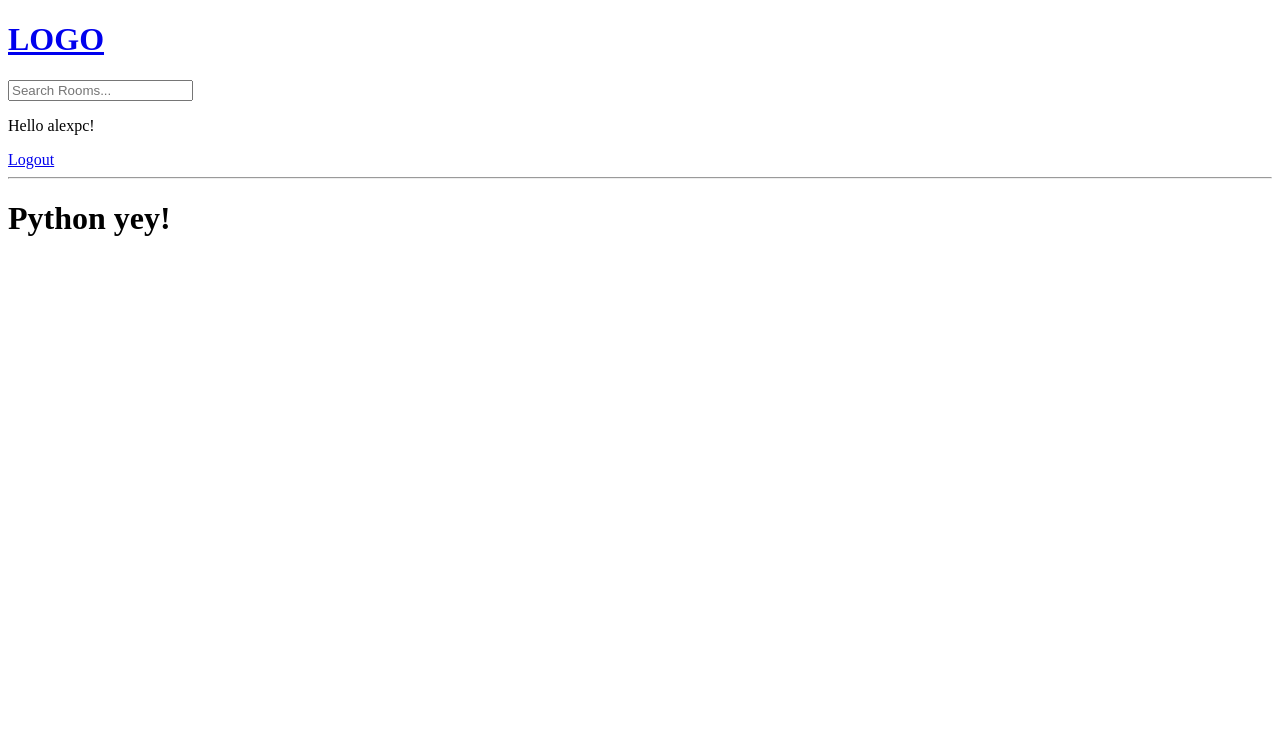
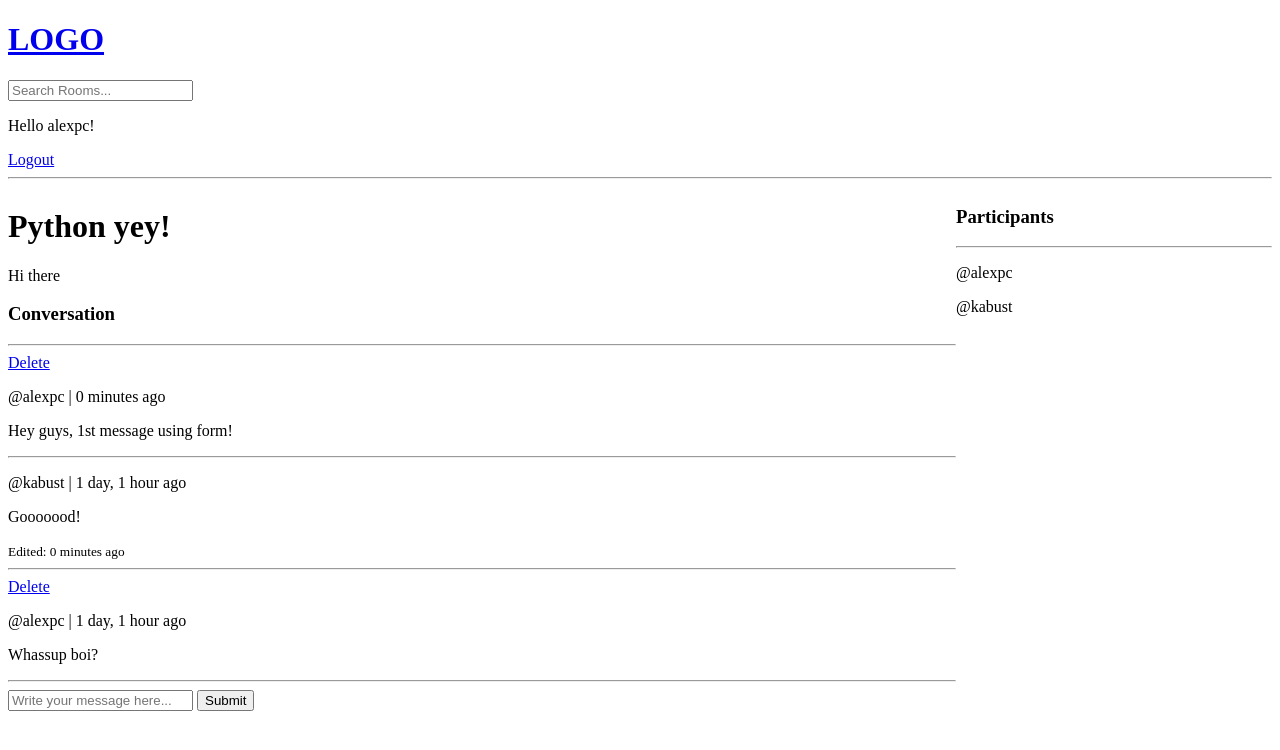
Before and after one commit to kabust/StudyBud, a Django app: page /room/2/ in a window 1280 px wide. Shown: the top 750 px of the page. Run offline with Django 4.2, Linux system fonts and the light colour scheme; a user stored in the database is signed in; data comes from the database, SQL or seed files in the repository; both versions use the stored data as it was after the commit.

Commit message:
Chat messaged CRUD & Activity Feed

```diff
--- a/main/models.py
+++ b/main/models.py
@@ -16,10 +16,9 @@ class Room(models.Model):
     topic = models.ForeignKey(Topic, on_delete=models.SET_NULL, null=True)
     name = models.CharField(max_length=200)
     description = models.TextField(null=True, blank=True)
-    # participants =
+    participants = models.ManyToManyField(User, related_name='Participants', blank=True)
     updated = models.DateTimeField(auto_now=True)
     created = models.DateTimeField(auto_now_add=True)
-
 
     class Meta:
         ordering = ['-updated', '-created']
@@ -35,5 +34,8 @@ class Message(models.Model):
     updated = models.DateTimeField(auto_now=True)
     created = models.DateTimeField(auto_now_add=True)
 
+    class Meta:
+        ordering = ['-updated', '-created']
+
     def __str__(self):
         return self.body[0:50]
--- a/main/templates/main/room.html
+++ b/main/templates/main/room.html
@@ -2,6 +2,61 @@
 
 {% block content %}
 
-<h1>{{room.name}}</h1>
+<style>
+    .room-container{
+        display: grid;
+        grid-template-columns: 3fr 1fr;
+</style>
+
+<div class="room-container">
+
+    <div>
+
+        <h1>{{room.name}}</h1>
+
+        <p>{{room.description}}</p>
+
+        <div class="comment-wrapper">
+            <h3>Conversation</h3>
+            <hr>
+
+            {% for message in room_messages %}
+                <div>
+                    {% if request.user == message.user %}
+                    <a href="{% url 'delete-message' message.id %}">Delete</a>
+                    {% endif %}
+                    <p>@{{message.user}} | {{message.created|timesince}} ago</p>
+                    <p>{{message.body}}</p>
+                    {% if message.updated != message.created %}
+                    <small>Edited: {{message.updated|timesince}} ago</small>
+                    {% endif %}
+                    <hr>
+                </div>
+            {% endfor %}
+        </div>
+
+        {% if request.user.is_authenticated %}
+        <div class="comment-form">
+            <form method="POST" action="">
+                {% csrf_token %}
+                <input type="text" name="body" placeholder="Write your message here..." />
+                <input type="Submit" value="Submit" />
+            </form>
+        </div>
+        {% endif %}
+
+    </div>
+
+    <div>
+        <h3>Participants</h3>
+        <hr>
+        {% for participant in participants %}
+            <div>
+                <p>@{{participant.username}}</p>
+            </div>
+        {% endfor %}
+    </div>
+
+</div>
 
 {% endblock %}
--- a/main/urls.py
+++ b/main/urls.py
@@ -13,5 +13,6 @@ urlpatterns = [
     path('create-room/', views.createRoom, name='create-room'),
     path('update-room/<str:pk>/', views.updateRoom, name='update-room'),
     path('delete-room/<str:pk>/', views.deleteRoom, name='delete-room'),
+    path('delete-message/<str:pk>/', views.deleteMessage, name='delete-message'),
 
 ]
--- a/main/views.py
+++ b/main/views.py
@@ -6,7 +6,7 @@ from django.contrib import messages
 from django.contrib.auth.models import User
 from django.contrib.auth import authenticate, login, logout
 from django.contrib.auth.forms import UserCreationForm
-from .models import Room, Topic
+from .models import Room, Topic, Message
 from .forms import RoomForm
 
 
@@ -68,15 +68,28 @@ def home(request):
 
     topics = Topic.objects.all()
     room_count = rooms.count()
+    room_messages = Message.objects.filter(Q(room__topic__name__icontains=q)).order_by('-created')
 
-    context = {'rooms': rooms, 'topics': topics, 'room_count': room_count}
+    context = {'rooms': rooms, 'topics': topics,
+               'room_count': room_count, 'room_messages': room_messages}
     return render(request, 'main/home.html', context)
 
 
 def room(request, pk):
     room = Room.objects.get(id=pk)
-    context = {'room': room}
+    room_messages = room.message_set.all().order_by('-created')
+    participants = room.participants.all()
 
+    if request.method == 'POST':
+        message = Message.objects.create(
+            user=request.user,
+            room=room,
+            body=request.POST.get('body')
+        )
+        room.participants.add(request.user)
+        return redirect('room', pk=room.id)
+
+    context = {'room': room, 'room_messages': room_messages, 'participants': participants}
     return render(request, 'main/room.html', context)
 
 
@@ -111,6 +124,7 @@ def updateRoom(request, pk):
     return render(request, 'main/room_form.html', context)
 
 
+@login_required(login_url='login')
 def deleteRoom(request, pk):
     room = Room.objects.get(id=pk)
 
@@ -122,3 +136,16 @@ def deleteRoom(request, pk):
         room.delete()
         return redirect('home')
     return render(request, 'main/delete.html', {'obj': room})
+
+
+@login_required(login_url='login')
+def deleteMessage(request, pk):
+    message = Message.objects.get(id=pk)
+
+    if request.user != message.user:
+        return HttpResponse("You are not allowed to delete this message")
+
+    if request.method == 'POST':
+        message.delete()
+        return redirect('home')
+    return render(request, 'main/delete.html', {'obj': message})
```
Also changed, not shown: main/templates/main/activity_component.html (added, +13 -0 lines), main/templates/main/feed_component.html (added, +12 -0 lines), main/templates/main/home.html (+7 -25 lines), main/templates/main/topics_component.html (added, +12 -0 lines), db.sqlite3, main/migrations/0003_alter_room_options_room_participants.py (added).
